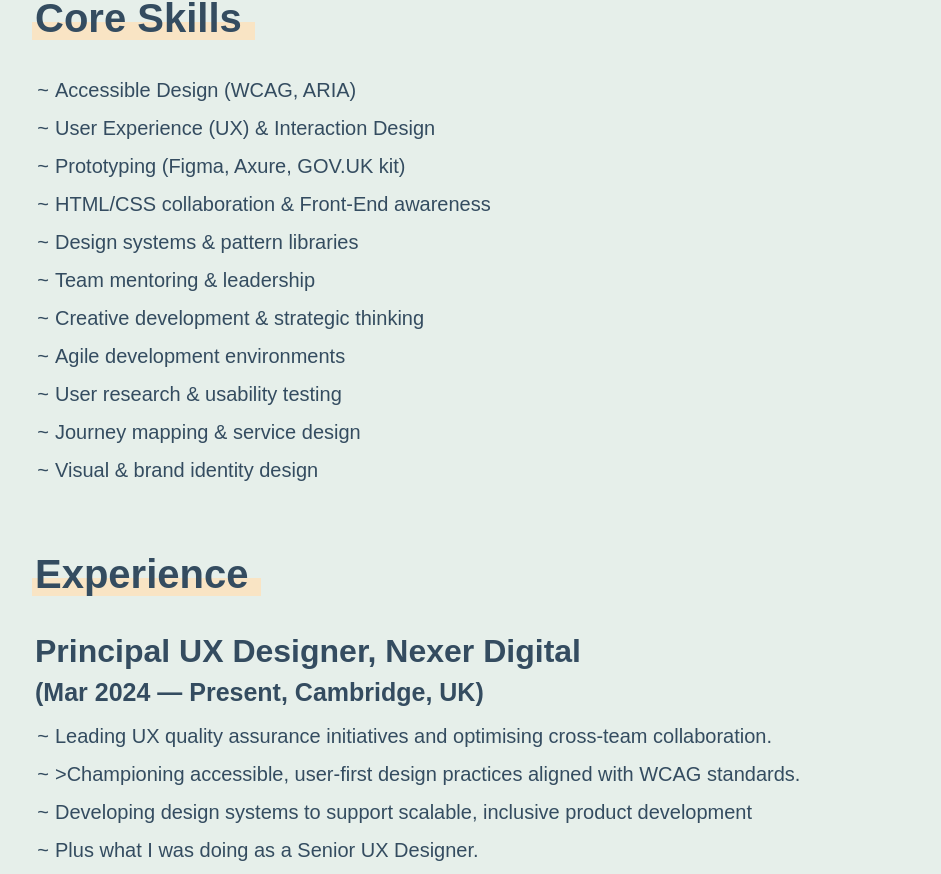
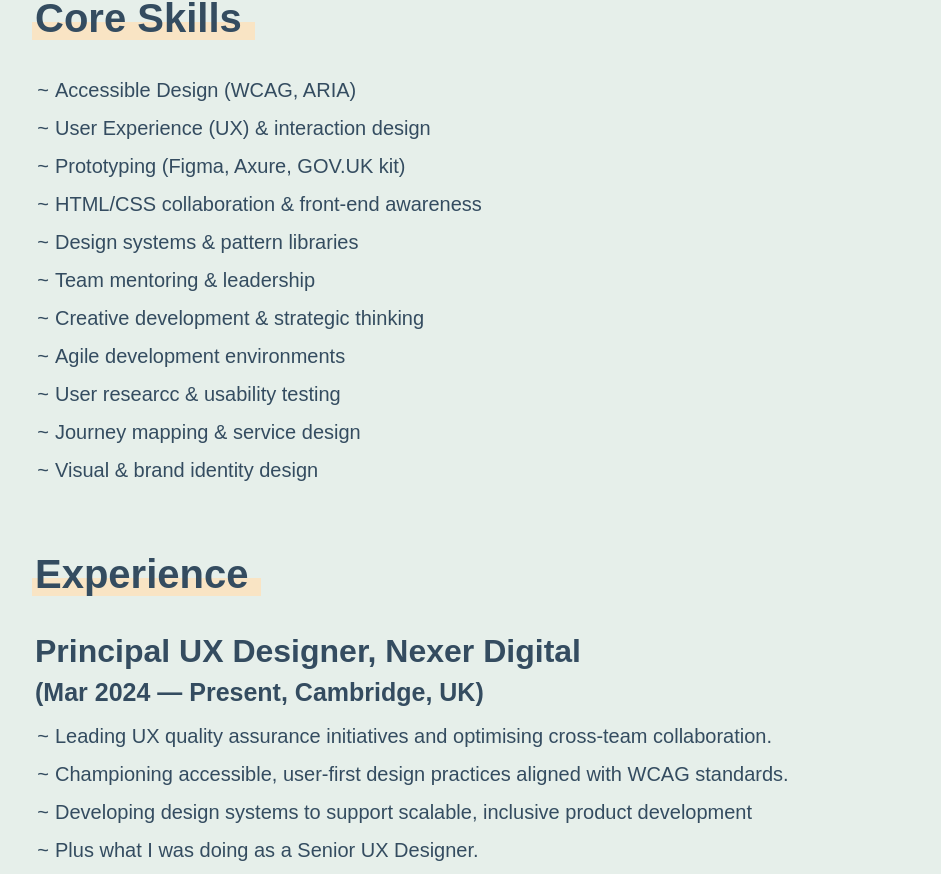
Before and after one commit to steve-oconnor/steve-oconnor.github.io, a Jekyll site: the page built from cv.md, in a window 1280 px wide and 1400 px high, scrolled down 524 px. Shown: the part 143-1017 px from the top of the window, without its empty margins (155-1096 px from the left). Built offline with Jekyll 4.4.1, drawn with Linux system fonts in a browser that asks for light colours; some web fonts are replaced; some of the changed text lies outside the part shown.

Commit message:
CV fixes

```diff
--- a/cv.md
+++ b/cv.md
@@ -5,26 +5,29 @@ permalink: /cv/
 ---
 
 <section class="intro-section">
+
   <h1>Steve O’Connor CV</h1>
   <div class="intro-wrapper">
   <p>Senior UX Designer with a thoughtful, user-first approach to crafting inclusive, intuitive digital services.</p>
   <p>Experienced in accessible design (WCAG/ARIA), design systems, and cross-functional collaboration within Agile teams.</p>
   <p>Skilled in prototyping, user research, journey mapping, and usability testing—with a grounding in interaction design, branding, and service design.</p>
   <p>Committed to continuous learning, mentoring others, and creating work that genuinely improves people’s experience.</p>
+
 </section>
 
 <section>
+
   <h2><span class="highlight">Core Skills</span></h2>
   <ul class="content-list">
     <li>Accessible Design (WCAG, ARIA)</li>
-    <li>User Experience (UX) & Interaction Design</li>
+    <li>User Experience (UX) & interaction design</li>
     <li>Prototyping (Figma, Axure, GOV.UK kit)</li>
-    <li>HTML/CSS collaboration & Front-End awareness</li>
+    <li>HTML/CSS collaboration & front-end awareness</li>
     <li>Design systems & pattern libraries</li>
     <li>Team mentoring & leadership</li>
     <li>Creative development & strategic thinking</li>
     <li>Agile development environments</li>
-    <li>User research & usability testing</li>
+    <li>User researcc & usability testing</li>
     <li>Journey mapping & service design</li>
     <li>Visual & brand identity design</li>
   </ul>
@@ -37,7 +40,7 @@ permalink: /cv/
   <p class="dates">(Mar 2024 — Present, Cambridge, UK)</p>
   <ul class="content-list">
     <li>Leading UX quality assurance initiatives and optimising cross-team collaboration.</li>
-    <li>>Championing accessible, user-first design practices aligned with WCAG standards.</li>
+    <li>Championing accessible, user-first design practices aligned with WCAG standards.</li>
     <li>Developing design systems to support scalable, inclusive product development</li>
     <li>Plus what I was doing as a Senior UX Designer.</li>
   </ul>
@@ -94,6 +97,7 @@ permalink: /cv/
   <h2><span class="highlight">What others say</span></h2>
 
   <div class="testimonials">
+
     <blockquote>
       <p>“Steve is one of the best UX designers I’ve had the pleasure of working with. He’s got a deep understanding of interaction design, always puts users first, and makes space for content design from day one.”</p>
       <footer>— <cite>Ivy Halstead-Dawber, Senior Content Designer, DfE</cite></footer>
```
Also changed, not shown: other parts of cv.md (+1 -1 lines), 3 other files.
